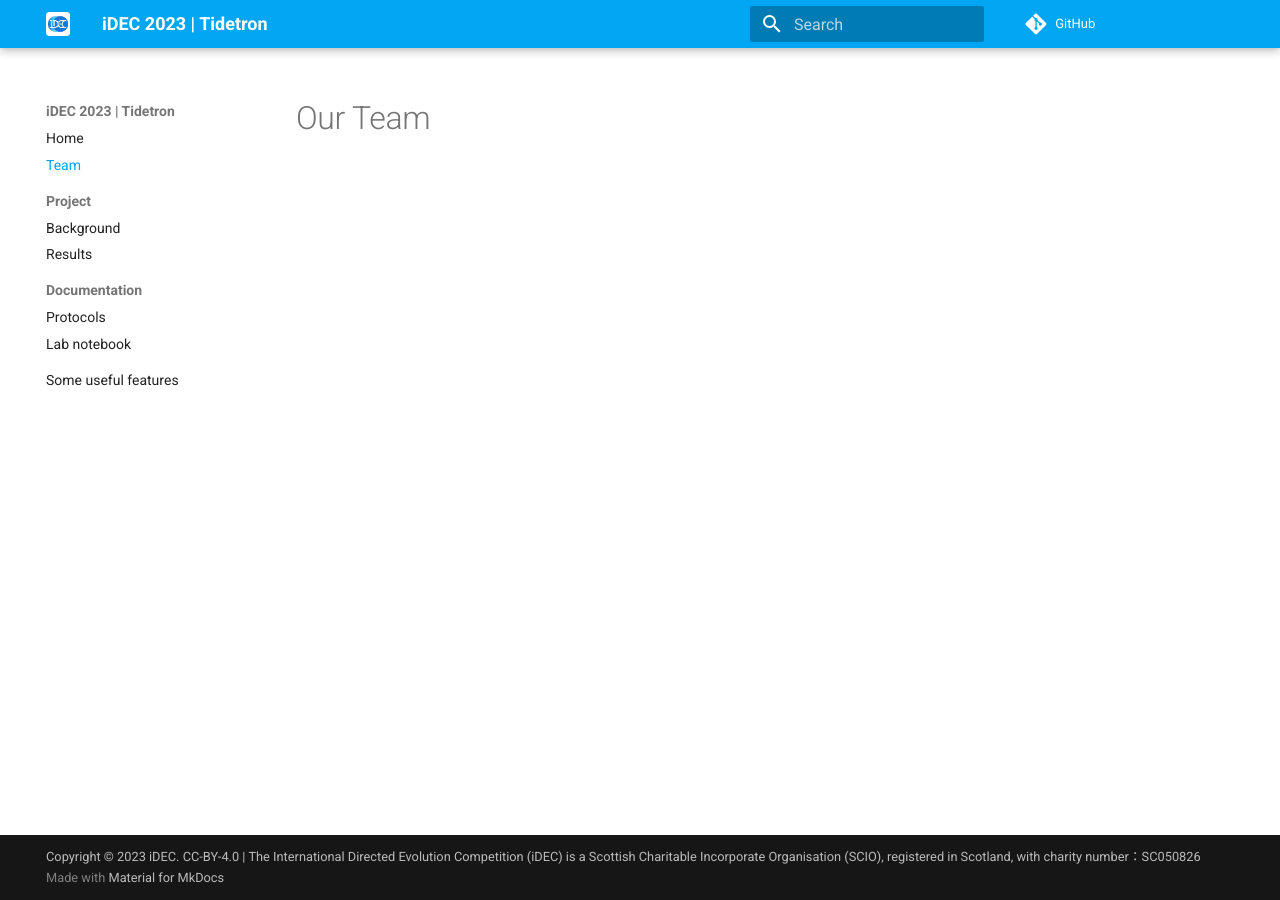
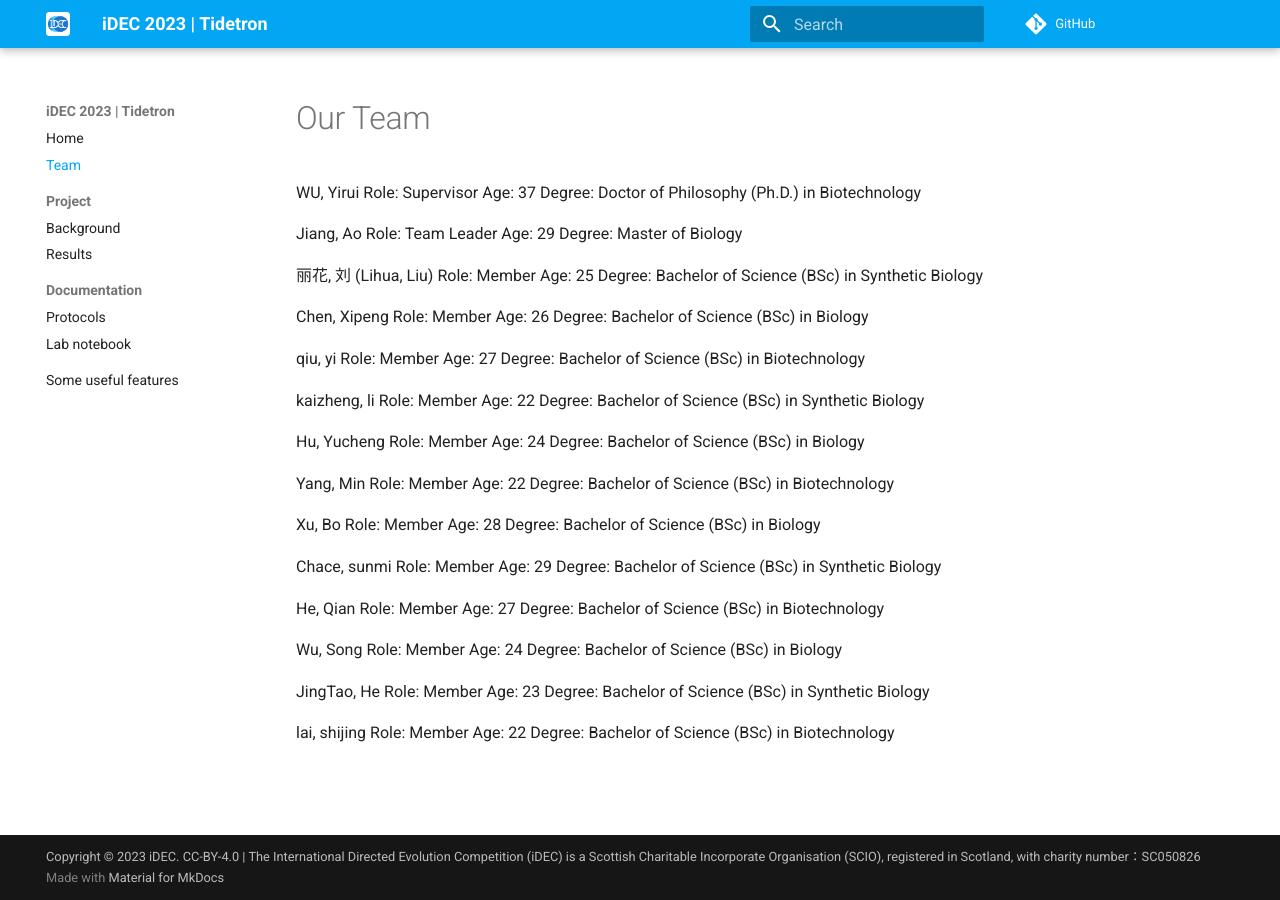
Before and after one commit to sunmichace/2023_Tidetron, an MkDocs documentation site: the page built from docs/team.md, in a window 1280 px wide. Built offline with MkDocs 1.6.1 and Material for MkDocs 9.7.7, drawn with Linux system fonts in a browser that asks for light colours; comment, search, counter and statistics services are not loaded.

Commit message:
Update team.md

```diff
--- a/docs/team.md
+++ b/docs/team.md
@@ -1 +1,71 @@
 # Our Team
+
+WU, Yirui
+Role: Supervisor
+Age: 37
+Degree: Doctor of Philosophy (Ph.D.) in Biotechnology
+
+Jiang, Ao
+Role: Team Leader
+Age: 29
+Degree: Master of Biology
+
+丽花, 刘 (Lihua, Liu)
+Role: Member
+Age: 25
+Degree: Bachelor of Science (BSc) in Synthetic Biology
+
+Chen, Xipeng
+Role: Member
+Age: 26
+Degree: Bachelor of Science (BSc) in Biology
+
+qiu, yi
+Role: Member
+Age: 27
+Degree: Bachelor of Science (BSc) in Biotechnology
+
+kaizheng, li
+Role: Member
+Age: 22
+Degree: Bachelor of Science (BSc) in Synthetic Biology
+
+Hu, Yucheng
+Role: Member
+Age: 24
+Degree: Bachelor of Science (BSc) in Biology
+
+Yang, Min
+Role: Member
+Age: 22
+Degree: Bachelor of Science (BSc) in Biotechnology
+
+Xu, Bo
+Role: Member
+Age: 28
+Degree: Bachelor of Science (BSc) in Biology
+
+Chace, sunmi
+Role: Member
+Age: 29
+Degree: Bachelor of Science (BSc) in Synthetic Biology
+
+He, Qian
+Role: Member
+Age: 27
+Degree: Bachelor of Science (BSc) in Biotechnology
+
+Wu, Song
+Role: Member
+Age: 24
+Degree: Bachelor of Science (BSc) in Biology
+
+JingTao, He
+Role: Member
+Age: 23
+Degree: Bachelor of Science (BSc) in Synthetic Biology
+
+lai, shijing
+Role: Member
+Age: 22
+Degree: Bachelor of Science (BSc) in Biotechnology
```
